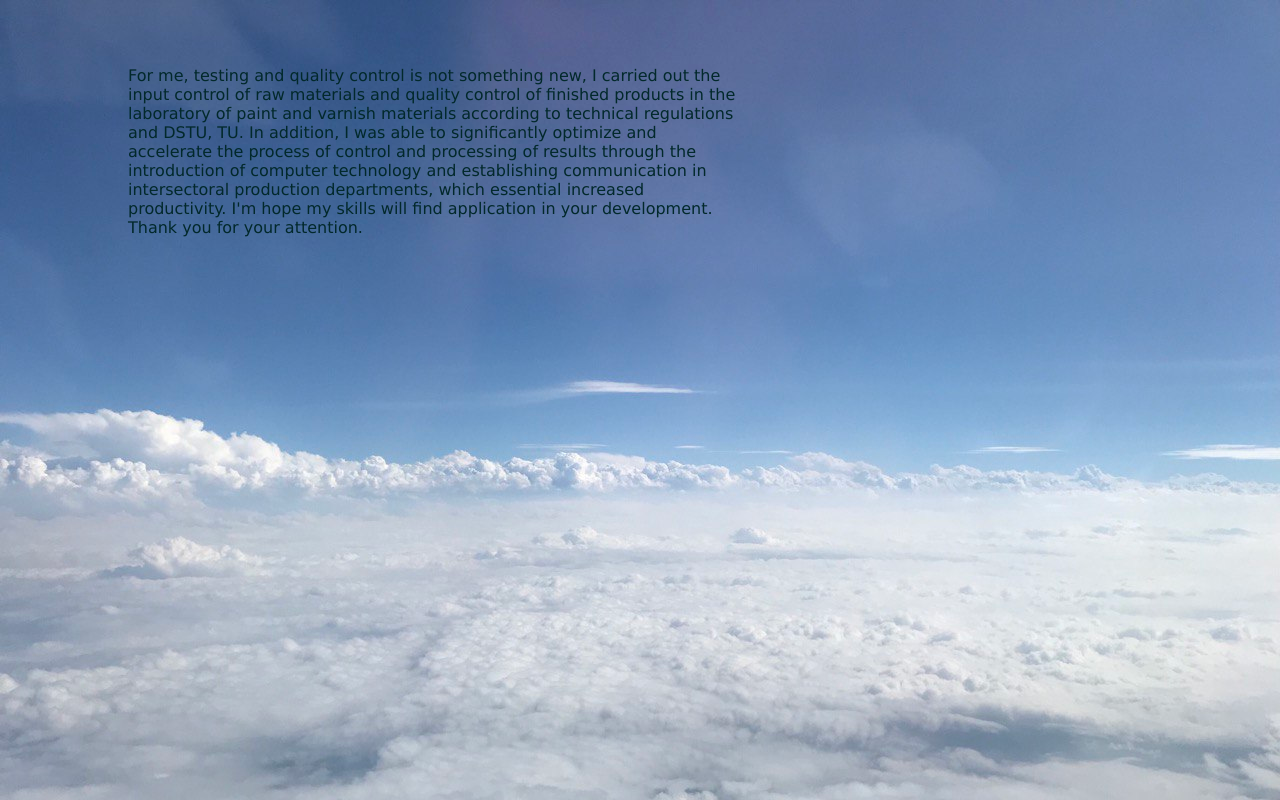
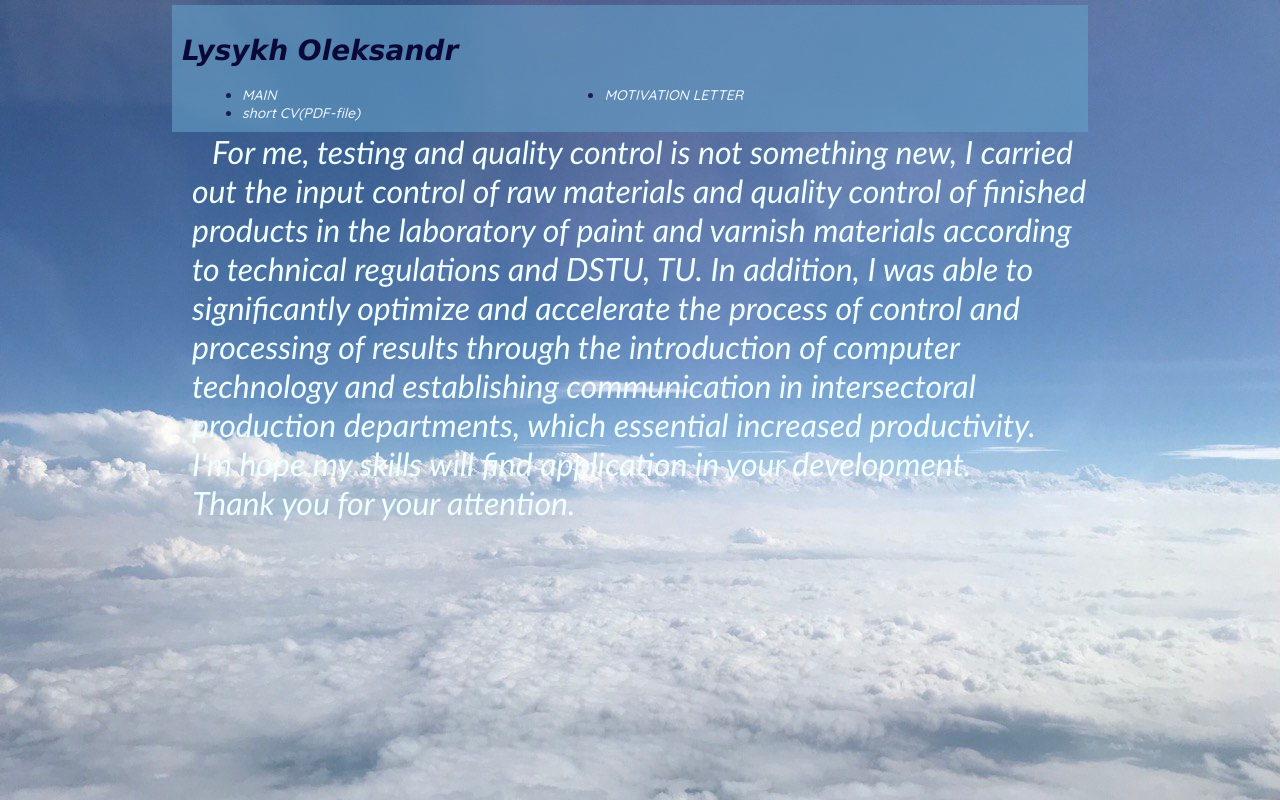
Before and after one commit to SashaLOne/myCV, a plain HTML site: page motivation.html in a window 1280 px wide. Drawn offline with Linux system fonts and the light colour scheme.

Commit message:
туцщту

```diff
--- a/motivation.html
+++ b/motivation.html
@@ -10,8 +10,17 @@
     <link href="https://fonts.googleapis.com/css2?family=Quicksand:wght@500&display=swap" rel="stylesheet">
 
 </head>
-<body>
-    <p>For me, testing and quality control is not something new, I
+<body id="motivation">
+
+    <header>
+        <h1>Lysykh Oleksandr</h1>
+        <ul>
+            <li><a href="index.html">MAIN</a></li>
+            <li><a href="motivation.html">MOTIVATION LETTER</a></li>
+            <li><a href="file/CV.pdf"> short CV(PDF-file)</a></li>
+        </ul>
+    </header>
+    <span>For me, testing and quality control is not something new, I
 carried out the input control of raw materials and quality
 control of finished products in the laboratory of paint and
 varnish materials according to technical regulations and
@@ -20,8 +29,8 @@ and accelerate the process of control and processing of
 results through the introduction of computer technology
 and establishing communication in intersectoral
 production departments, which essential increased
-productivity.
-I'm hope my skills will find application in your development.
-Thank you for your attention.</p>
+productivity. <br>
+I'm hope my skills will find application in your development. <br>
+Thank you for your attention.</span>
 </body>
 </html>
--- a/style.css
+++ b/style.css
@@ -2,15 +2,13 @@ h1{
     font-family:  'Lucida Sans', 'Lucida Sans Regular', 'Lucida Grande', 'Lucida Sans Unicode', Geneva, Verdana, sans-serif;
     font-style: italic;
     color: rgb(9, 8, 54);
-
 }
 body{
     background-color: #0a2b20;
-    margin-left:10%;
-    margin-right: 10%;
-    margin-top: 50px;
-    margin-bottom: 100px;
-
+    margin-left:15%;
+    margin-right: 15%;
+    margin-top: 5px;
+    margin-bottom: 50px;
     background-image: url("img/background.jpg");
 }
 strong{
@@ -28,17 +26,21 @@ p{
     color:rgb(2, 41, 43) ;
     float: left;
     box-sizing: border-box;
+    margin-bottom: 5px;
+    margin-left: 10px;
+    padding: 10px;
 }
 li{
     font-family: 'Quicksand', sans-serif;
     font-style: italic;
+    margin-left: 20px;
+    width: 40%;
     float: left;
-    width: 60%;
 }
 img{
-    width: 30%;
+    width: 25%;
     float: left;;
-    margin: 30px;
+    margin: 15px;
 }
 #footer {
     position: fixed;
@@ -46,10 +48,38 @@ img{
     bottom: 0;left: 0;/* Левый нижний угол */
     padding: 10px; /* Поля вокруг текста */
     background:rgba(100, 160, 200, 0.6); /* Цвет фона */
+    color:rgba(250, 250, 250, 0.842); /* Цвет текста */
+    width: 100%; /* Ширина слоя */
+    font-size: 14px;
+    font-family: 'Lucida Sans', 'Lucida Sans Regular', 'Lucida Grande', 'Lucida Sans Unicode', Geneva, Verdana, sans-serif;
+    font-style: italic;
+   }
+   header{
+    float: right;
+    top: 0;left: 0;
+    padding: 10px; /* Поля вокруг текста */
+    background:rgba(100, 160, 200, 0.6); /* Цвет фона */
     color:rgba(16, 9, 59, 0.842); /* Цвет текста */
     width: 100%; /* Ширина слоя */
     font-size: 14px;
     font-family: 'Lucida Sans', 'Lucida Sans Regular', 'Lucida Grande', 'Lucida Sans Unicode', Geneva, Verdana, sans-serif;
     font-style: italic;
-
    }
+   a{
+       text-decoration: none;
+       color: aliceblue;
+   }
+   #right{
+       float:right;
+   }
+   span{
+       font-size: 2em;
+       font-style: italic;
+       font-family: 'Gill Sans', 'Gill Sans MT', Calibri, 'Trebuchet MS', sans-serif;
+       color: azure;
+       padding: 20px;
+       margin-top: 20px;
+   }
+   #motivation{
+       background-color: rgb(32, 117, 187);
+   }
```
Also changed, not shown: index.html (+13 -8 lines).
